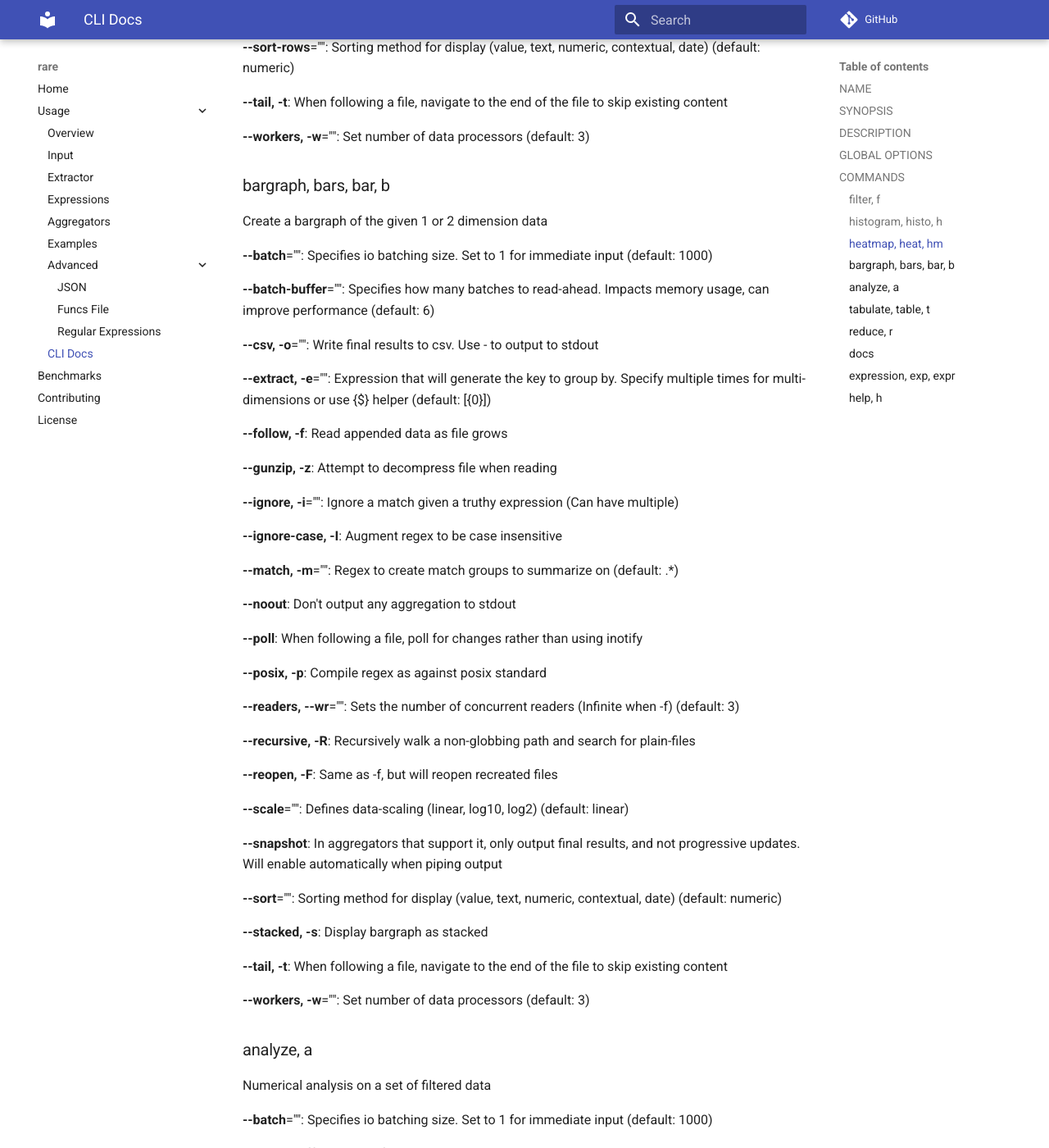
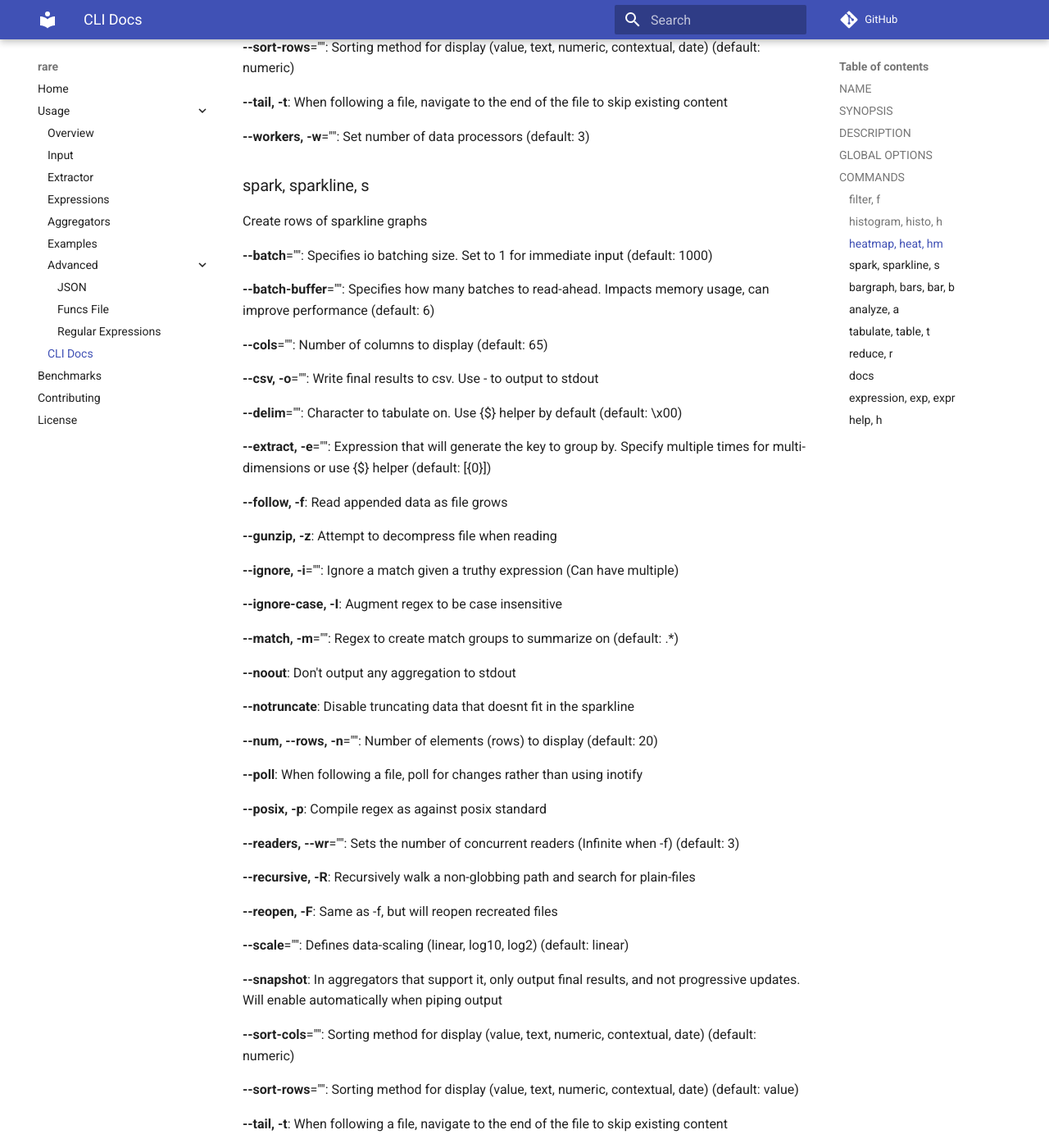
Before and after one commit to zix99/rare, an MkDocs documentation site: the page built from docs/cli-help.md, in a window 1280 px wide and 1400 px high, scrolled down 4767 px. Shown: the whole window at 82% size. Built offline with MkDocs 1.6.1 and Material for MkDocs 9.7.7, drawn with Linux system fonts in a browser that asks for light colours; comment, search, counter and statistics services are not loaded.

Commit message:
Update docs with sparkline

```diff
--- a/docs/cli-help.md
+++ b/docs/cli-help.md
@@ -204,6 +204,60 @@ Create a 2D heatmap of extracted data
 **--sort-cols**="": Sorting method for display (value, text, numeric, contextual, date) (default: numeric)
 
 **--sort-rows**="": Sorting method for display (value, text, numeric, contextual, date) (default: numeric)
+
+**--tail, -t**: When following a file, navigate to the end of the file to skip existing content
+
+**--workers, -w**="": Set number of data processors (default: 3)
+
+### spark, sparkline, s
+
+Create rows of sparkline graphs
+
+**--batch**="": Specifies io batching size. Set to 1 for immediate input (default: 1000)
+
+**--batch-buffer**="": Specifies how many batches to read-ahead. Impacts memory usage, can improve performance (default: 6)
+
+**--cols**="": Number of columns to display (default: 65)
+
+**--csv, -o**="": Write final results to csv. Use - to output to stdout
+
+**--delim**="": Character to tabulate on. Use {$} helper by default (default: \x00)
+
+**--extract, -e**="": Expression that will generate the key to group by. Specify multiple times for multi-dimensions or use {$} helper (default: [{0}])
+
+**--follow, -f**: Read appended data as file grows
+
+**--gunzip, -z**: Attempt to decompress file when reading
+
+**--ignore, -i**="": Ignore a match given a truthy expression (Can have multiple)
+
+**--ignore-case, -I**: Augment regex to be case insensitive
+
+**--match, -m**="": Regex to create match groups to summarize on (default: .*)
+
+**--noout**: Don't output any aggregation to stdout
+
+**--notruncate**: Disable truncating data that doesnt fit in the sparkline
+
+**--num, --rows, -n**="": Number of elements (rows) to display (default: 20)
+
+**--poll**: When following a file, poll for changes rather than using inotify
+
+**--posix, -p**: Compile regex as against posix standard
+
+**--readers, --wr**="": Sets the number of concurrent readers (Infinite when -f) (default: 3)
+
+**--recursive, -R**: Recursively walk a non-globbing path and search for plain-files
+
+**--reopen, -F**: Same as -f, but will reopen recreated files
+
+**--scale**="": Defines data-scaling (linear, log10, log2) (default: linear)
+
+**--snapshot**: In aggregators that support it, only output final results, and not progressive updates. Will enable automatically when piping output
+
+**--sort-cols**="": Sorting method for display (value, text, numeric, contextual, date) (default: numeric)
+
+**--sort-rows**="": Sorting method for display (value, text, numeric, contextual, date) (default: value)
 
 **--tail, -t**: When following a file, navigate to the end of the file to skip existing content
 
```
Also changed, not shown: README.md (+1 -0 lines), docs/index.md (+1 -1 lines).
